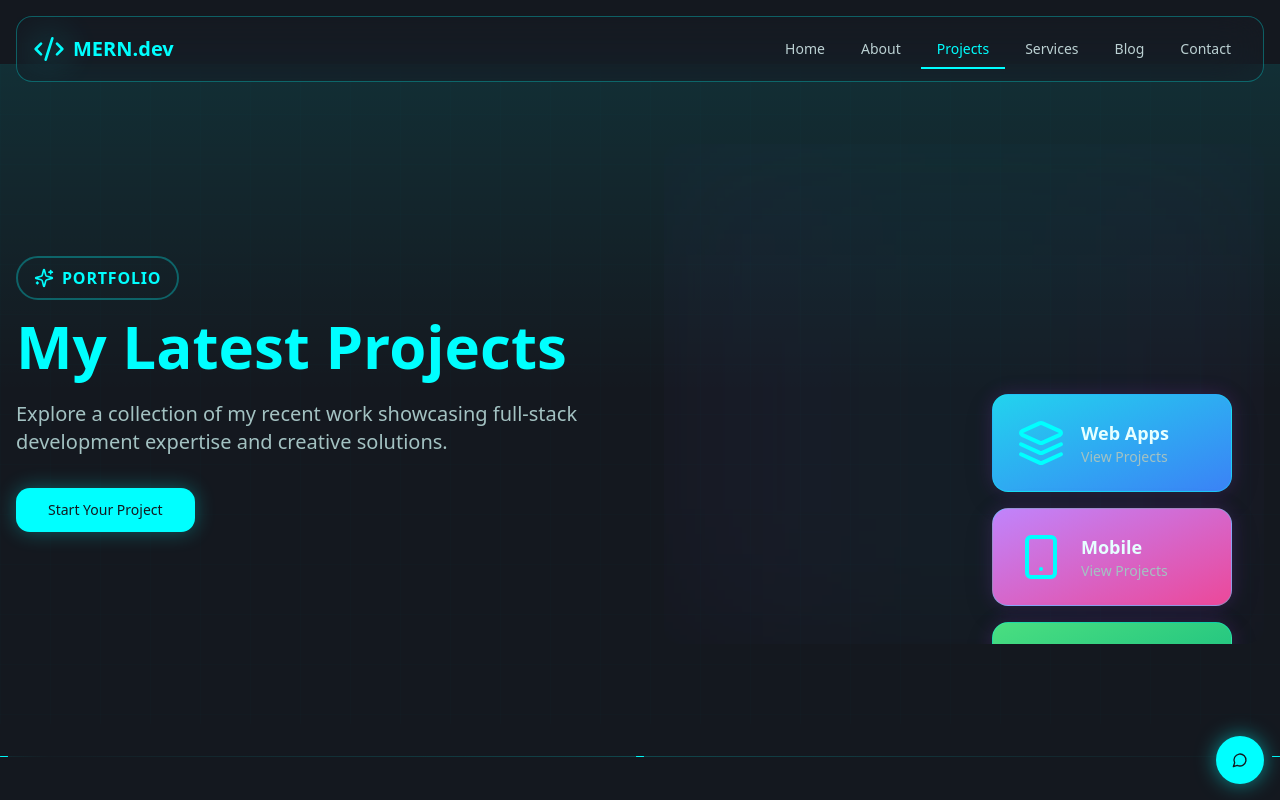
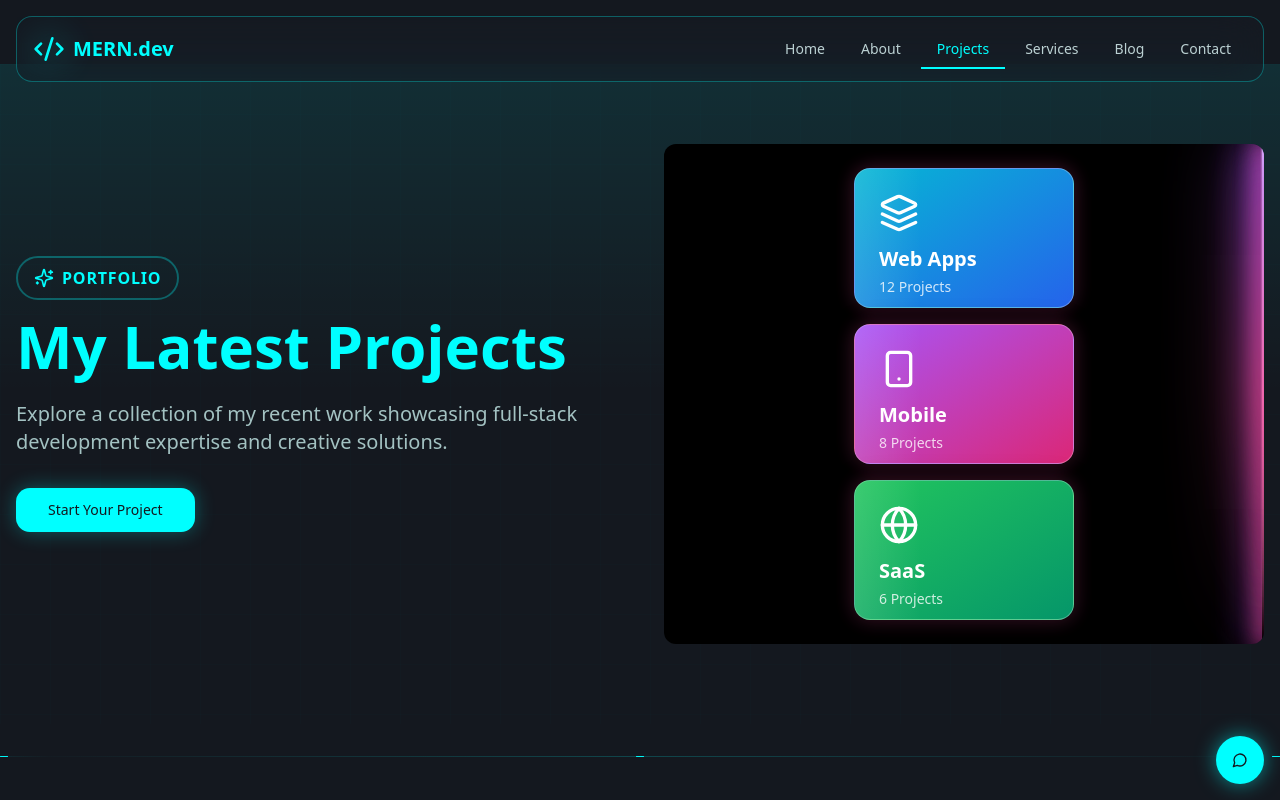
Before and after one commit to HassnainAli914/neo-chronos-dev-74065, a React (Vite) app: page /projects in a window 1280 px wide. Shown: the top 800 px of the page. Built offline with nearby package versions, Linux system fonts and the light colour scheme; the HTML template or start-up script is replaced by a standard one.

Commit message:
Refactor Projects hero laser beam

```diff
--- a/src/components/LaserBeamTransition.tsx
+++ b/src/components/LaserBeamTransition.tsx
@@ -3,223 +3,237 @@ import { useEffect, useState } from "react";
 import { Layers, Smartphone, Globe } from "lucide-react";
 
 const LaserBeamTransition = () => {
-  const [animationPhase, setAnimationPhase] = useState<"code" | "beam" | "cards">("code");
+  const [beamProgress, setBeamProgress] = useState(0);
 
   useEffect(() => {
-    const timer1 = setTimeout(() => setAnimationPhase("beam"), 800);
-    const timer2 = setTimeout(() => setAnimationPhase("cards"), 2500);
-    return () => {
-      clearTimeout(timer1);
-      clearTimeout(timer2);
+    const startTime = Date.now();
+    const duration = 2500;
+
+    const animate = () => {
+      const elapsed = Date.now() - startTime;
+      const progress = Math.min(elapsed / duration, 1);
+      setBeamProgress(progress);
+
+      if (progress < 1) {
+        requestAnimationFrame(animate);
+      }
     };
+
+    const timer = setTimeout(() => {
+      requestAnimationFrame(animate);
+    }, 200);
+
+    return () => clearTimeout(timer);
   }, []);
 
-  const codeSnippets = [
+  const codeLines = [
     "const projects = [",
-    "  { name: 'E-Commerce', ",
-    "    stack: 'MERN' },",
-    "  { name: 'SaaS Dashboard',",
-    "    tech: 'Next.js' },",
-    "  { name: 'Social App',",
-    "    db: 'MongoDB' }",
+    "  { id: 1, name: 'E-Commerce Platform',",
+    "    tech: ['React', 'Node.js', 'MongoDB'],",
+    "    status: 'deployed', features: ['cart', 'payments'] },",
+    "  { id: 2, name: 'SaaS Dashboard',",
+    "    tech: ['Next.js', 'PostgreSQL', 'TypeScript'],",
+    "    status: 'active', users: 2500 },",
+    "  { id: 3, name: 'Social Media App',",
+    "    tech: ['React', 'Socket.io', 'Redis'],",
+    "    features: ['chat', 'notifications', 'sharing'] },",
+    "  { id: 4, name: 'Task Manager',",
+    "    tech: ['React', 'Express', 'MongoDB'],",
+    "    boards: 'kanban', collab: true },",
     "];",
+    "",
+    "function renderProjects() {",
+    "  return projects.map(project => {",
+    "    return <ProjectCard key={project.id}",
+    "                        data={project} />;",
+    "  });",
+    "}",
   ];
 
-  const projectMockups = [
-    { icon: <Layers className="w-12 h-12" />, title: "Web Apps", gradient: "from-cyan-400 to-blue-500" },
-    { icon: <Smartphone className="w-12 h-12" />, title: "Mobile", gradient: "from-purple-400 to-pink-500" },
-    { icon: <Globe className="w-12 h-12" />, title: "SaaS", gradient: "from-green-400 to-emerald-500" },
+  const projectCards = [
+    {
+      icon: <Layers className="w-10 h-10" />,
+      title: "Web Apps",
+      count: "12 Projects",
+      gradient: "from-cyan-500 to-blue-600"
+    },
+    {
+      icon: <Smartphone className="w-10 h-10" />,
+      title: "Mobile",
+      count: "8 Projects",
+      gradient: "from-purple-500 to-pink-600"
+    },
+    {
+      icon: <Globe className="w-10 h-10" />,
+      title: "SaaS",
+      count: "6 Projects",
+      gradient: "from-green-500 to-emerald-600"
+    },
   ];
 
+  const beamPosition = beamProgress * 100;
+  const codeOpacity = Math.max(0, 1 - beamProgress * 1.5);
+  const cardsOpacity = Math.max(0, (beamProgress - 0.6) * 2.5);
+  const cardsScale = 0.85 + (Math.max(0, beamProgress - 0.6) * 0.375);
+
   return (
-    <div className="relative w-full h-[500px] flex items-center justify-center overflow-hidden rounded-lg">
-      {/* Background code text - full screen */}
+    <div className="relative w-full h-[500px] flex items-center justify-center overflow-hidden rounded-xl bg-black">
+
+      {/* Code Layer - Green Matrix style */}
       <motion.div
-        initial={{ opacity: 0.6 }}
-        animate={{
-          opacity: animationPhase === "code" ? 0.6 : animationPhase === "beam" ? 0.3 : 0,
-        }}
-        transition={{ duration: 0.5 }}
-        className="absolute inset-0 font-mono text-xs text-muted-foreground/40 leading-relaxed overflow-hidden"
+        style={{ opacity: codeOpacity }}
+        className="absolute inset-0 font-mono text-[10px] leading-tight text-green-400/80 p-6 overflow-hidden"
       >
-        <div className="p-8 space-y-1">
-          {codeSnippets.map((line, i) => (
+        <div className="relative z-10">
+          {codeLines.map((line, i) => (
             <motion.div
               key={i}
-              initial={{ opacity: 0, x: -30 }}
+              initial={{ opacity: 0, x: -20 }}
               animate={{ opacity: 1, x: 0 }}
-              transition={{ delay: i * 0.08, duration: 0.4 }}
+              transition={{ delay: i * 0.05, duration: 0.3 }}
+              className="whitespace-pre"
+              style={{
+                textShadow: "0 0 10px rgba(34, 197, 94, 0.5)",
+              }}
             >
               {line}
             </motion.div>
           ))}
         </div>
+
+        {/* Subtle glow behind code */}
+        <div className="absolute inset-0 bg-green-500/5 blur-3xl" />
       </motion.div>
 
-      {/* Laser Beam with Enhanced Effects */}
+      {/* Laser Beam - Vertical purple-pink gradient */}
       <motion.div
-        initial={{ x: "-120%", opacity: 0 }}
-        animate={{
-          x: animationPhase === "beam" || animationPhase === "cards" ? "120%" : "-120%",
-          opacity: animationPhase === "beam" ? 1 : 0,
-        }}
-        transition={{
-          duration: 1.8,
-          ease: [0.22, 1, 0.36, 1],
-          opacity: { duration: 0.4 }
-        }}
-        className="absolute inset-y-0 w-2 z-30"
+        style={{ left: `${beamPosition}%` }}
+        className="absolute top-0 bottom-0 w-1 -translate-x-1/2 z-20"
+      >
+        {/* Core beam */}
+        <div
+          className="absolute inset-0 bg-gradient-to-b from-purple-400 via-pink-500 to-transparent"
           style={{
-          filter: "blur(0px)",
-        }}
-      >
-        {/* Core beam - bright purple/cyan gradient */}
-        <div className="absolute inset-0 bg-gradient-to-b from-purple-400 via-cyan-400 to-purple-500 opacity-100"
-             style={{
-               boxShadow: "0 0 40px 10px rgba(168, 85, 247, 0.8), 0 0 80px 20px rgba(6, 182, 212, 0.6)"
+            boxShadow: "0 0 20px 4px rgba(236, 72, 153, 0.8), 0 0 40px 8px rgba(168, 85, 247, 0.6)",
           }}
         />
 
-        {/* Inner glow */}
-        <div className="absolute inset-0 bg-white/40 blur-sm" />
+        {/* Inner bright core */}
+        <div className="absolute inset-0 bg-gradient-to-b from-white via-pink-300 to-transparent w-[2px] blur-[1px]" />
 
         {/* Outer glow layers */}
-        <div className="absolute inset-0 bg-purple-400 blur-xl opacity-70"
-             style={{ transform: "scaleX(3)" }}
+        <div
+          className="absolute inset-0 bg-gradient-to-b from-purple-500 via-pink-500 to-transparent blur-md opacity-80"
+          style={{ width: "8px", left: "-3px" }}
         />
-        <div className="absolute inset-0 bg-cyan-400 blur-2xl opacity-50"
-             style={{ transform: "scaleX(5)" }}
+        <div
+          className="absolute inset-0 bg-gradient-to-b from-purple-500 via-pink-500 to-transparent blur-xl opacity-60"
+          style={{ width: "20px", left: "-9px" }}
         />
-        <div className="absolute inset-0 bg-purple-500 blur-3xl opacity-40"
-             style={{ transform: "scaleX(7)" }}
+        <div
+          className="absolute inset-0 bg-gradient-to-b from-purple-500 via-pink-500 to-transparent blur-2xl opacity-40"
+          style={{ width: "40px", left: "-19px" }}
         />
 
-        {/* Particles around the beam */}
-        {[...Array(30)].map((_, i) => {
-          const isLeft = i % 2 === 0;
-          const yPos = (i * 3.5) % 100;
-          const delay = i * 0.04;
-          const xOffset = Math.random() * 40 + 20;
+        {/* Light particles around beam */}
+        {beamProgress > 0 && beamProgress < 0.95 && [...Array(25)].map((_, i) => {
+          const side = i % 2 === 0 ? -1 : 1;
+          const yPos = (i * 4) % 100;
+          const xOffset = (Math.random() * 20 + 15) * side;
 
           return (
             <motion.div
               key={i}
               initial={{ opacity: 0, scale: 0 }}
-              animate={animationPhase === "beam" ? {
-                opacity: [0, 1, 1, 0],
+              animate={{
+                opacity: [0, 1, 0.8, 0],
                 scale: [0, 1, 1.2, 0],
-                x: isLeft ? [-xOffset, -xOffset - 30] : [xOffset, xOffset + 30],
-                y: [0, Math.random() * 40 - 20],
-              } : {}}
+                x: [0, xOffset * 1.5],
+                y: [0, (Math.random() - 0.5) * 30],
+              }}
               transition={{
-                duration: 1.2,
-                delay: delay,
+                duration: 0.8,
+                delay: (i * 0.03) % 0.4,
                 ease: "easeOut"
               }}
               className="absolute rounded-full"
               style={{
                 top: `${yPos}%`,
-                left: isLeft ? -10 : 10,
-                width: `${Math.random() * 4 + 2}px`,
-                height: `${Math.random() * 4 + 2}px`,
-                background: i % 3 === 0
-                  ? "rgba(168, 85, 247, 0.8)"
-                  : i % 3 === 1
-                  ? "rgba(6, 182, 212, 0.8)"
-                  : "rgba(255, 255, 255, 0.9)",
-                boxShadow: `0 0 ${Math.random() * 10 + 5}px ${i % 2 === 0 ? "rgba(168, 85, 247, 0.9)" : "rgba(6, 182, 212, 0.9)"}`,
+                left: "50%",
+                width: `${Math.random() * 3 + 1}px`,
+                height: `${Math.random() * 3 + 1}px`,
+                background: i % 2 === 0
+                  ? "rgba(236, 72, 153, 0.9)"
+                  : "rgba(168, 85, 247, 0.9)",
+                boxShadow: `0 0 ${Math.random() * 8 + 4}px ${i % 2 === 0 ? "rgba(236, 72, 153, 1)" : "rgba(168, 85, 247, 1)"}`,
               }}
             />
           );
         })}
-
-        {/* Light streaks */}
-        {[...Array(5)].map((_, i) => (
-          <motion.div
-            key={`streak-${i}`}
-            initial={{ opacity: 0, scaleY: 0 }}
-            animate={animationPhase === "beam" ? {
-              opacity: [0, 0.6, 0],
-              scaleY: [0, 1, 0],
-            } : {}}
-            transition={{
-              duration: 0.8,
-              delay: i * 0.15,
-              ease: "easeInOut"
-            }}
-            className="absolute w-[2px] bg-gradient-to-b from-transparent via-white to-transparent"
-            style={{
-              height: "60%",
-              top: "20%",
-              left: `${(i - 2) * 3}px`,
-              opacity: 0.4,
-            }}
-          />
-        ))}
       </motion.div>
 
-      {/* Project Cards/Mockups - After beam passes */}
+      {/* Project Cards Layer */}
       <motion.div
-        initial={{ opacity: 0, scale: 0.85, x: 100 }}
-        animate={{
-          opacity: animationPhase === "cards" ? 1 : 0,
-          scale: animationPhase === "cards" ? 1 : 0.85,
-          x: animationPhase === "cards" ? 0 : 100,
+        style={{
+          opacity: cardsOpacity,
+          scale: cardsScale,
         }}
-        transition={{ duration: 0.9, ease: "easeOut", delay: 0.3 }}
-        className="absolute right-8 top-1/2 -translate-y-1/2 z-20 flex flex-col gap-4"
+        className="absolute inset-0 flex items-center justify-center gap-4 px-8 z-10"
       >
-        {projectMockups.map((mockup, i) => (
+        <div className="flex flex-col gap-4">
+          {projectCards.map((card, i) => (
             <motion.div
               key={i}
-            initial={{ opacity: 0, x: 80, rotateY: -20 }}
-            animate={animationPhase === "cards" ? {
-              opacity: 1,
-              x: 0,
-              rotateY: 0,
-            } : {}}
+              initial={{ opacity: 0, x: 60, rotateY: 15 }}
+              animate={{
+                opacity: cardsOpacity,
+                x: cardsOpacity > 0 ? 0 : 60,
+                rotateY: cardsOpacity > 0 ? 0 : 15,
+              }}
               transition={{
-              delay: 0.5 + i * 0.15,
+                delay: 0.1 + i * 0.1,
                 duration: 0.6,
-              ease: "easeOut"
+                ease: [0.25, 0.1, 0.25, 1]
               }}
-            className="relative group"
+              className="group cursor-pointer"
             >
-            <div className={`glass-card p-6 rounded-2xl backdrop-blur-xl bg-gradient-to-br ${mockup.gradient} bg-opacity-10 border border-white/20 hover:scale-105 transition-all duration-300 min-w-[240px]`}
+              <div
+                className={`relative rounded-2xl p-6 backdrop-blur-xl bg-gradient-to-br ${card.gradient} bg-opacity-90 border border-white/30 hover:scale-105 transition-all duration-300 min-w-[220px] h-[140px] flex flex-col justify-between overflow-hidden`}
                 style={{
-                   boxShadow: "0 8px 32px rgba(0, 0, 0, 0.1), 0 0 20px rgba(168, 85, 247, 0.2)",
+                  boxShadow: "0 8px 32px rgba(0, 0, 0, 0.3), 0 0 20px rgba(236, 72, 153, 0.3)",
                 }}
               >
-              <div className="flex items-center gap-4">
-                <div className="text-primary group-hover:scale-110 transition-transform">
-                  {mockup.icon}
+                {/* Card content */}
+                <div className="relative z-10">
+                  <div className="text-white mb-3 group-hover:scale-110 transition-transform">
+                    {card.icon}
                   </div>
                   <div>
-                  <h4 className="font-bold text-lg text-foreground">{mockup.title}</h4>
-                  <p className="text-sm text-muted-foreground">View Projects</p>
+                    <h4 className="font-bold text-xl text-white mb-1">{card.title}</h4>
+                    <p className="text-sm text-white/80">{card.count}</p>
                   </div>
                 </div>
 
-              {/* Glow effect on hover */}
+                {/* Shimmer effect */}
                 <motion.div
-                initial={{ opacity: 0 }}
-                whileHover={{ opacity: 1 }}
-                className={`absolute inset-0 rounded-2xl bg-gradient-to-br ${mockup.gradient} opacity-0 group-hover:opacity-20 blur-xl transition-opacity duration-300`}
+                  initial={{ x: "-100%" }}
+                  animate={{ x: "200%" }}
+                  transition={{
+                    duration: 2,
+                    repeat: Infinity,
+                    repeatDelay: 1,
+                    ease: "linear"
+                  }}
+                  className="absolute inset-0 bg-gradient-to-r from-transparent via-white/20 to-transparent skew-x-12"
                 />
+
+                {/* Hover glow */}
+                <div className="absolute inset-0 bg-white/0 group-hover:bg-white/10 transition-all duration-300 rounded-2xl" />
               </div>
             </motion.div>
           ))}
+        </div>
       </motion.div>
-
-      {/* Ambient glow background */}
-      <motion.div
-        initial={{ opacity: 0 }}
-        animate={{
-          opacity: animationPhase === "beam" ? 0.4 : animationPhase === "cards" ? 0.2 : 0
-        }}
-        transition={{ duration: 0.8 }}
-        className="absolute inset-0 bg-gradient-to-r from-purple-500/20 via-cyan-500/20 to-purple-500/20 blur-3xl z-0"
-      />
     </div>
   );
 };
```
Lines whose indentation alone changed are shown as unchanged.
